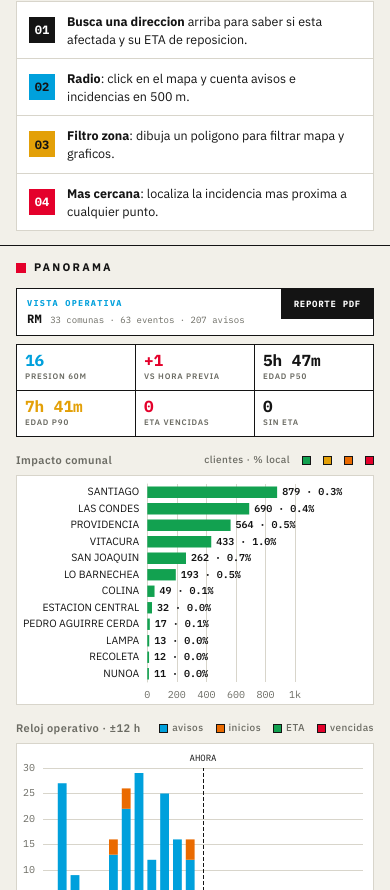
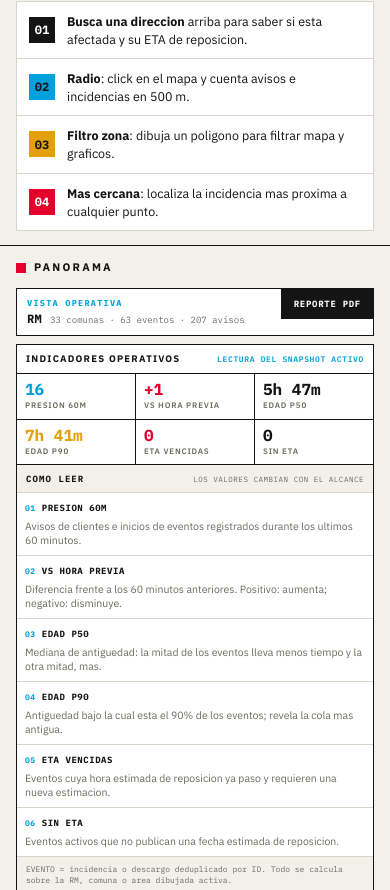
Before and after one commit to geoidegeoidal/enel-luz, a website built with Vite: page index.html in a window 390 px wide. Shown: the part 1110-2000 px from the top of the page. Built offline with nearby package versions, Linux system fonts and the light colour scheme; no server answers; files whose address does not match are found by name.

Commit message:
feat: explain operational indicators and architecture

```diff
--- a/index.html
+++ b/index.html
@@ -79,7 +79,46 @@
                 <button id="scope-clear" class="hidden" type="button">VER RM</button>
               </div>
             </div>
-            <div id="ops-indicators" aria-label="Indicadores operativos"></div>
+            <section id="ops-panel" aria-labelledby="ops-panel-title">
+              <div class="ops-panel-head">
+                <h3 id="ops-panel-title">INDICADORES OPERATIVOS</h3>
+                <span>LECTURA DEL SNAPSHOT ACTIVO</span>
+              </div>
+              <div id="ops-indicators" aria-label="Valores de los indicadores operativos"></div>
+              <div id="ops-guide" aria-labelledby="ops-guide-title">
+                <div class="ops-guide-head">
+                  <strong id="ops-guide-title">COMO LEER</strong>
+                  <span>LOS VALORES CAMBIAN CON EL ALCANCE</span>
+                </div>
+                <dl class="ops-definitions">
+                  <div class="ops-definition">
+                    <dt><span>01</span>PRESION 60M</dt>
+                    <dd>Avisos de clientes e inicios de eventos registrados durante los ultimos 60 minutos.</dd>
+                  </div>
+                  <div class="ops-definition">
+                    <dt><span>02</span>VS HORA PREVIA</dt>
+                    <dd>Diferencia frente a los 60 minutos anteriores. Positivo: aumenta; negativo: disminuye.</dd>
+                  </div>
+                  <div class="ops-definition">
+                    <dt><span>03</span>EDAD P50</dt>
+                    <dd>Mediana de antiguedad: la mitad de los eventos lleva menos tiempo y la otra mitad, mas.</dd>
+                  </div>
+                  <div class="ops-definition">
+                    <dt><span>04</span>EDAD P90</dt>
+                    <dd>Antiguedad bajo la cual esta el 90% de los eventos; revela la cola mas antigua.</dd>
+                  </div>
+                  <div class="ops-definition">
+                    <dt><span>05</span>ETA VENCIDAS</dt>
+                    <dd>Eventos cuya hora estimada de reposicion ya paso y requieren una nueva estimacion.</dd>
+                  </div>
+                  <div class="ops-definition">
+                    <dt><span>06</span>SIN ETA</dt>
+                    <dd>Eventos activos que no publican una fecha estimada de reposicion.</dd>
+                  </div>
+                </dl>
+                <p class="ops-method">EVENTO = incidencia o descargo deduplicado por ID. Todo se calcula sobre la RM, comuna o area dibujada activa.</p>
+              </div>
+            </section>
             <div class="chart-block">
               <h3 class="chart-title">Impacto comunal <span class="legend-inline">clientes · % local <i class="sw sw-green"></i> <i class="sw sw-amber"></i> <i class="sw sw-orange"></i> <i class="sw sw-red"></i></span></h3>
               <div class="chart tall" id="chart-comunas"></div>
--- a/src/style.css
+++ b/src/style.css
@@ -870,12 +870,35 @@ h3 {
   background-color: var(--red);
 }
 
+#ops-panel {
+  margin-bottom: 16px;
+}
+.ops-panel-head {
+  display: flex;
+  align-items: baseline;
+  justify-content: space-between;
+  gap: 8px;
+  padding: 7px 9px;
+  background-color: var(--panel);
+  border: 1px solid var(--ink);
+}
+.ops-panel-head h3 {
+  font-size: 9.5px;
+  font-weight: 700;
+  letter-spacing: 0.13em;
+}
+.ops-panel-head span {
+  color: var(--cyan);
+  font-family: var(--font-mono);
+  font-size: 8px;
+  font-weight: 600;
+  letter-spacing: 0.08em;
+  text-align: right;
+}
 #ops-indicators {
   display: grid;
   grid-template-columns: repeat(3, 1fr);
-  border-top: 1px solid var(--ink);
   border-left: 1px solid var(--ink);
-  margin-bottom: 16px;
 }
 .op-stat {
   min-width: 0;
@@ -907,6 +930,79 @@ h3 {
 .op-green .op-value { color: var(--green); }
 .op-amber .op-value { color: var(--amber); }
 .op-red .op-value { color: var(--red); }
+#ops-guide {
+  background-color: var(--panel);
+  border-right: 1px solid var(--ink);
+  border-bottom: 1px solid var(--ink);
+  border-left: 1px solid var(--ink);
+}
+.ops-guide-head {
+  display: flex;
+  align-items: baseline;
+  justify-content: space-between;
+  gap: 8px;
+  padding: 7px 9px;
+  background-color: var(--paper);
+  border-bottom: 1px solid var(--line-soft);
+}
+.ops-guide-head strong {
+  font-family: var(--font-mono);
+  font-size: 9px;
+  letter-spacing: 0.12em;
+}
+.ops-guide-head span {
+  color: var(--ink-2);
+  font-family: var(--font-mono);
+  font-size: 7.5px;
+  letter-spacing: 0.07em;
+  text-align: right;
+}
+.ops-definitions {
+  display: grid;
+  grid-template-columns: repeat(2, 1fr);
+  margin: 0;
+}
+.ops-definition {
+  min-width: 0;
+  padding: 8px;
+  border-right: 1px solid var(--line-soft);
+  border-bottom: 1px solid var(--line-soft);
+}
+.ops-definition:nth-child(2n) {
+  border-right: 0;
+}
+.ops-definition:nth-child(n + 5) {
+  border-bottom: 0;
+}
+.ops-definition dt {
+  display: flex;
+  align-items: baseline;
+  gap: 6px;
+  font-family: var(--font-mono);
+  font-size: 9px;
+  font-weight: 700;
+  letter-spacing: 0.06em;
+}
+.ops-definition dt span {
+  color: var(--cyan);
+  font-size: 8px;
+}
+.ops-definition dd {
+  margin: 4px 0 0;
+  color: var(--ink-2);
+  font-size: 10.5px;
+  line-height: 1.35;
+}
+.ops-method {
+  margin: 0;
+  padding: 7px 9px;
+  color: var(--ink-2);
+  background-color: var(--paper);
+  border-top: 1px solid var(--line-soft);
+  font-family: var(--font-mono);
+  font-size: 8px;
+  line-height: 1.35;
+}
 
 .chart-block {
   margin-bottom: 16px;
@@ -1892,6 +1988,18 @@ h3 {
     min-height: 30px;
     border-bottom: 1px solid var(--ink);
   }
+  .ops-definitions {
+    grid-template-columns: 1fr;
+  }
+  .ops-definition,
+  .ops-definition:nth-child(2n),
+  .ops-definition:nth-child(n + 5) {
+    border-right: 0;
+    border-bottom: 1px solid var(--line-soft);
+  }
+  .ops-definition:last-child {
+    border-bottom: 0;
+  }
   #toolbar {
     width: auto;
     right: 22px;
```
Also changed, not shown: HANDOFF.md (+43 -2 lines), scripts/readme-shots.mjs (added, +64 -0 lines), scripts/smoke.mjs (+12 -0 lines), .interface-design/system.md, README.md, assets/final_charts.png, assets/final_diag.png, assets/final_initial.png, assets/panel_indicators.png (added), assets/panel_report.png (added), assets/readme-header.svg (added).
